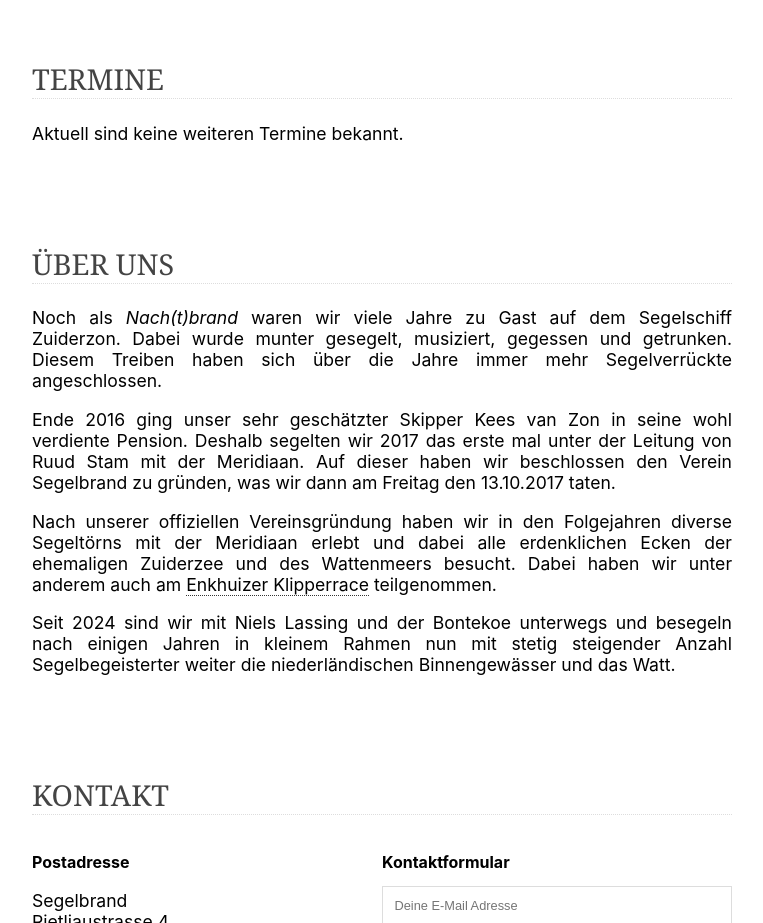
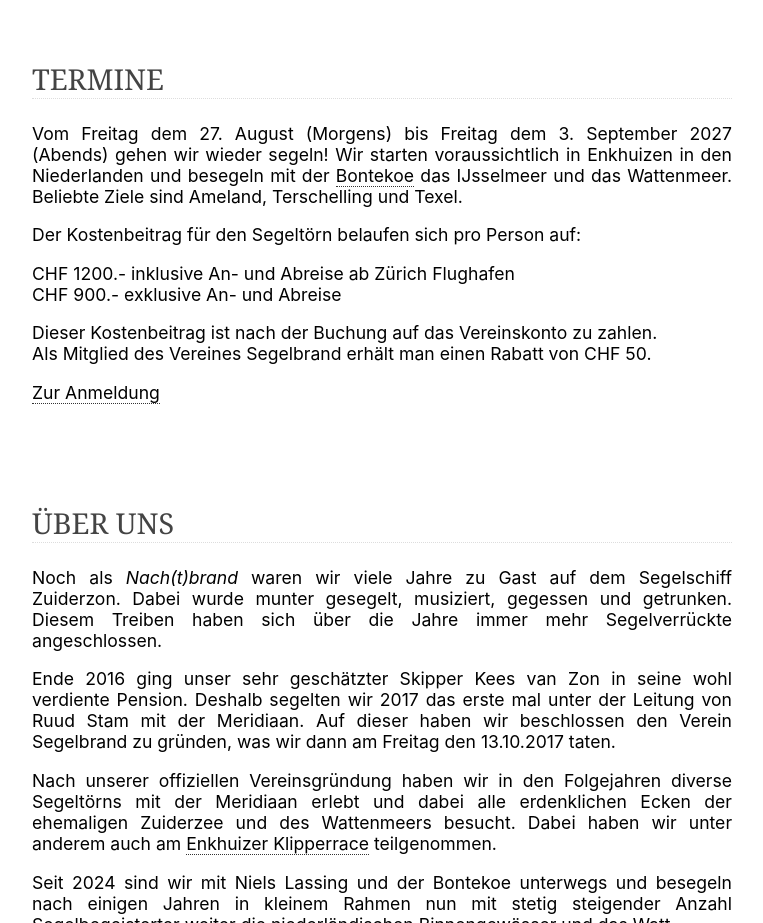
Before and after one commit to segelbrand/segelbrand.github.io, a plain HTML site: page index.html in a window 1280 px wide. Shown: the part 980-1903 px from the top of the page, without its empty margins (408-1171 px from the left). Drawn offline with Linux system fonts and the light colour scheme.

Commit message:
feat: 2027 dates

```diff
--- a/index.html
+++ b/index.html
@@ -146,7 +146,24 @@
           <article>
             <h1 id="events" class="sb-content-headline sb-spaced-headline">Termine</h1>
             <p class="content-block">
-              Aktuell sind keine weiteren Termine bekannt.
+              Vom Freitag dem 27. August (Morgens) bis Freitag dem 3. September 2027 (Abends) gehen wir wieder segeln!
+              Wir starten voraussichtlich in Enkhuizen in den Niederlanden und besegeln mit der
+              <a href="https://klipperbontekoe.de/" target="blank">Bontekoe</a> das IJsselmeer und das Wattenmeer.
+              Beliebte Ziele sind Ameland, Terschelling und Texel.
+            </p>
+            <p class="content-block">
+              Der Kostenbeitrag für den Segeltörn belaufen sich pro Person auf:
+            </p>
+            <p class="content-block">
+              CHF 1200.- inklusive An- und Abreise ab Zürich Flughafen<br>
+              CHF 900.- exklusive An- und Abreise
+            </p>
+            <p class="content-block">
+              Dieser Kostenbeitrag ist nach der Buchung auf das Vereinskonto zu zahlen.<br>
+              Als Mitglied des Vereines Segelbrand erhält man einen Rabatt von CHF 50.
+            </p>
+            <p class="content-block">
+              <a href="https://forms.gle/DB8zDLNB3L83JNSg9" target="blank">Zur Anmeldung</a>
             </p>
           </article>
 
```
